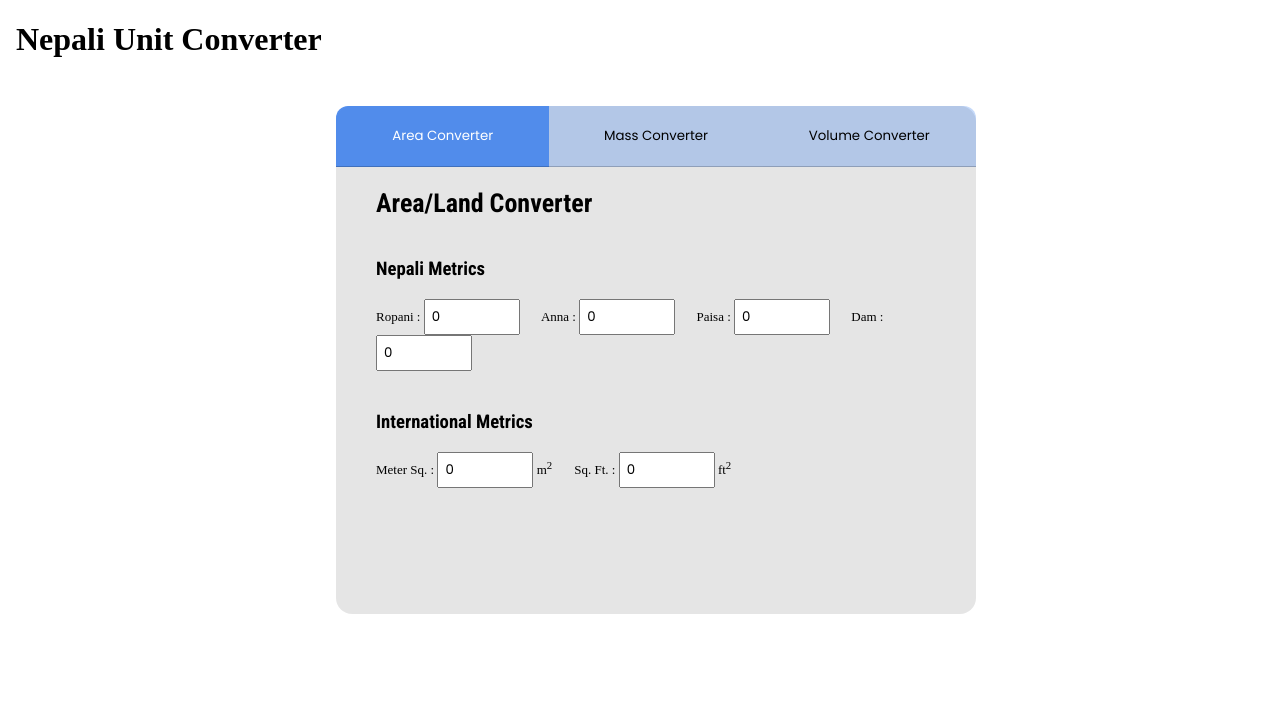
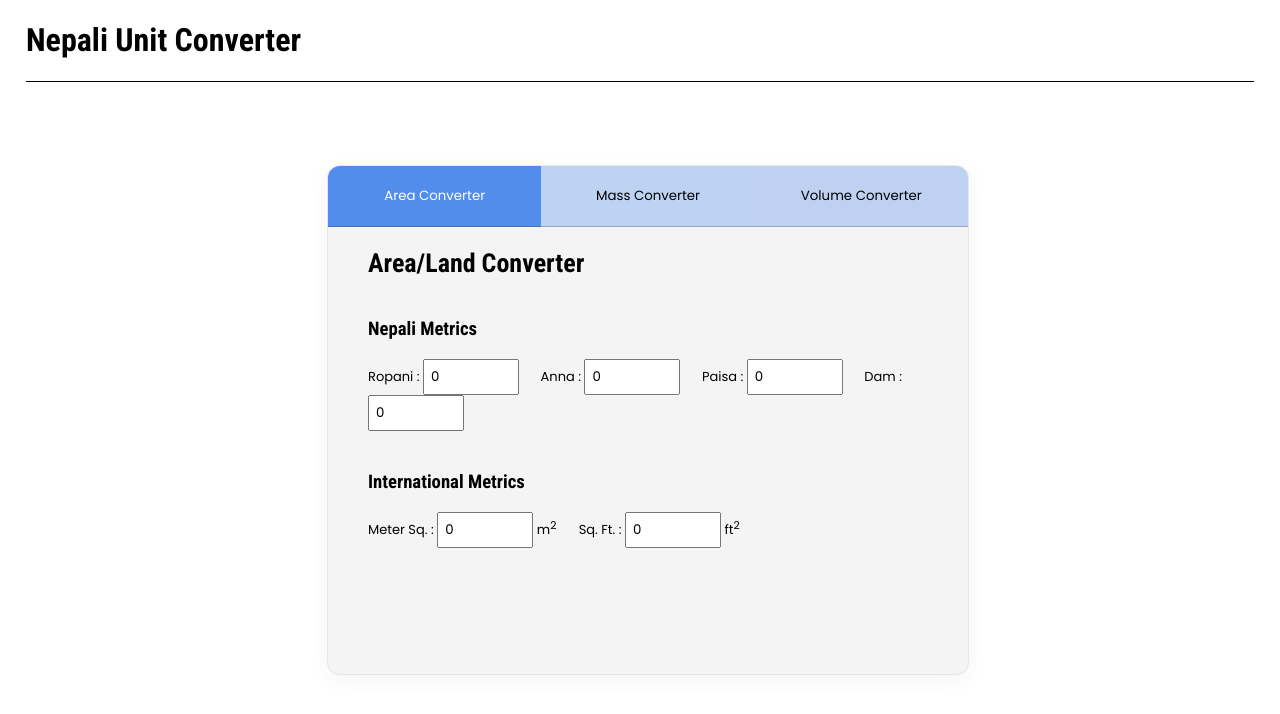
Before and after one commit to kritan10/unit-converter-svelte, a SvelteKit app: page / in a window 1280 px wide. Shown: the top 714 px of the page. Built offline with nearby package versions, Linux system fonts and the light colour scheme.

Commit message:
code refactor

```diff
--- a/src/routes/+page.svelte
+++ b/src/routes/+page.svelte
@@ -64,8 +64,24 @@
 </body>
 
 <style>
+	header {
+		border-bottom: 1px solid black;
+		margin: 18px;
+	}
+
+	body {
+		margin: 0;
+		padding: 0;
+		height: 100vh;
+		font-family: 'Poppins', sans-serif;
+	}
+
+	h1 {
+		font-family: 'Roboto Condensed', sans-serif;
+	}
+
 	main {
-		height: 70vh;
+		height: 80vh;
 		width: 100vw;
 		display: flex;
 		align-items: center;
@@ -73,11 +89,13 @@
 	}
 
 	.root {
-		background-color: rgba(0, 0, 0, 0.1);
+		/* border: 1px solid black; */
+		background-color: rgba(152, 144, 144, 0.1);
 		padding-bottom: 28px;
 		width: 50vw;
 		height: 60vh;
-		border-radius: 16px;
+		border-radius: 12px;
+		box-shadow: rgba(0, 0, 0, 0.05) 0px 6px 24px 0px, rgba(0, 0, 0, 0.08) 0px 0px 0px 1px;
 	}
 
 	.toggle-bar {
```
